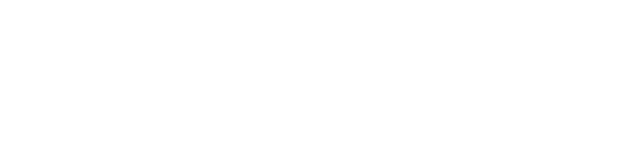
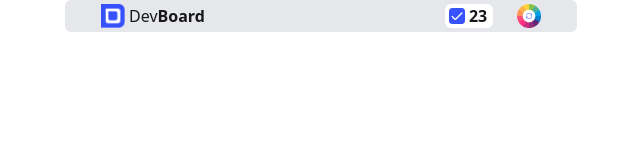
Before and after one commit to Chayon58/Dev-Board, a plain HTML site: page index.html in a window 1280 px wide. Shown: the whole page, without its empty margins (319-959 px from the left). Drawn offline with nearby package versions, Linux system fonts and the light colour scheme.

Commit message:
added nav

```diff
--- a/index.html
+++ b/index.html
@@ -9,8 +9,23 @@
     <script src="https://cdn.jsdelivr.net/npm/@tailwindcss/browser@4"></script>
 </head>
 <body>
-    <header>
-
+    <header class="max-w-lg mx-auto bg-gray-200 rounded-md">
+        <!-- nav -->
+        <div class="h-8 flex items-center justify-center gap-60 border-none ">
+            <div class="flex gap-1">
+                <img class="w-6 h-6" src="assets/logo.png" alt="">
+                <h1>Dev<span class="font-bold">Board</span>
+                </h1>
+            </div>
+            <div class="flex gap-6">
+                <div class=" bg-white w-12 rounded-md">
+                    <button class="flex gap-1 ml-1 ">
+                        <img class="w-4 h-4 items-center mt-1" src="assets/checkbox.png" alt="">
+                        <p class="font-bold">23</p></button>
+                </div>
+                <img class="w-6 h-6" src="assets/theme-btn.png" alt="">
+            </div>
+        </div>
     </header>
     <main>
 
```
